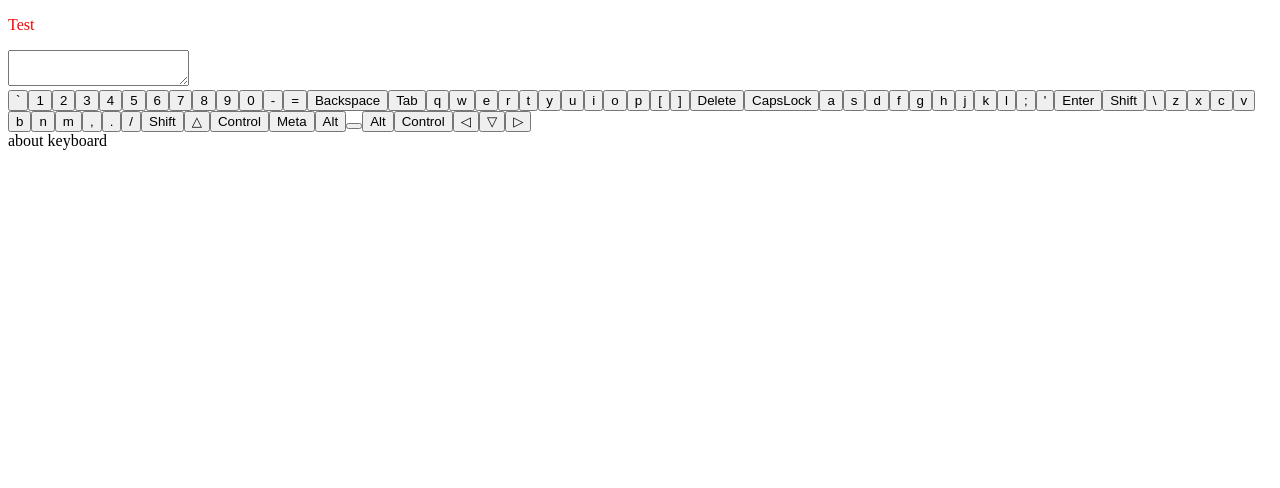
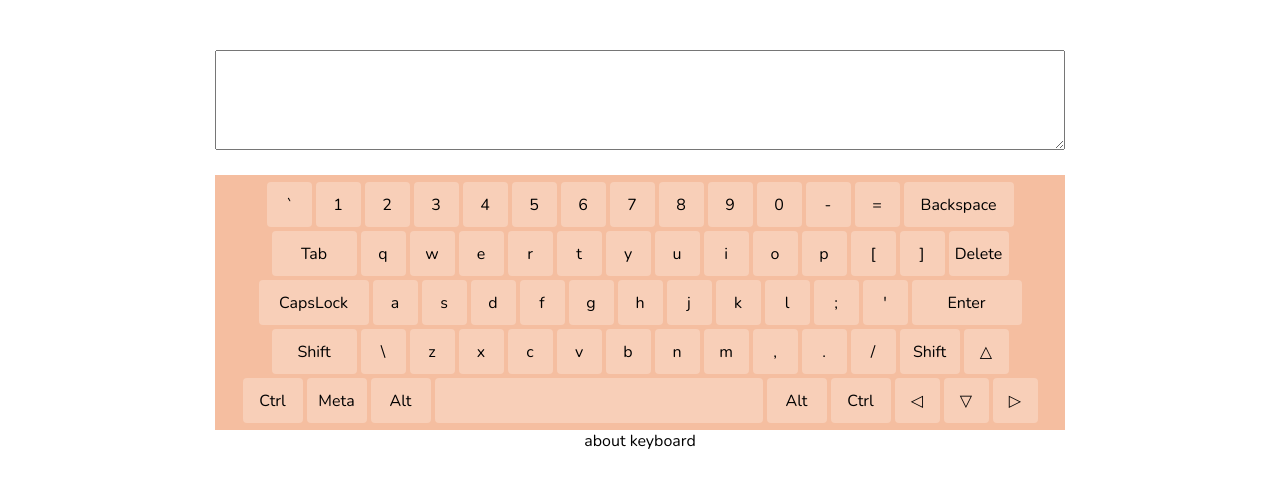
Before and after one commit to MilaSem/virtual-keyboard, a website: page index.html in a window 1280 px wide. Drawn offline with nearby package versions, Linux system fonts and the light colour scheme.

Commit message:
feat: add basic styles

```diff
--- a/index.html
+++ b/index.html
@@ -4,11 +4,11 @@
   <meta charset="UTF-8">
   <meta http-equiv="X-UA-Compatible" content="IE=edge">
   <meta name="viewport" content="width=device-width, initial-scale=1.0">
+  <link href="https://fonts.googleapis.com/css2?family=Nunito&display=swap" rel="stylesheet">
   <link rel="stylesheet" href="style.css">
   <title>Virtual Keyboard</title>
 </head>
 <body>
-  <p>Test</p>
 
   <script src="script.js"></script>
 </body>
--- a/script.js
+++ b/script.js
@@ -68,13 +68,13 @@ const buttonsObj = {
 
   Backspace: {
     key: { base: { en: 'Backspace', ru: 'Backspace' }, additional: { en: 'Backspace', ru: 'Backspace' } },
-    type: 'func',
+    type: 'func-large',
   },
 
   // вторая строка клавиатуры
   Tab: {
     key: { base: { en: 'Tab', ru: 'Tab' }, additional: { en: 'Tab', ru: 'Tab' } },
-    type: 'func',
+    type: 'func-medium',
   },
 
   KeyQ: {
@@ -145,7 +145,7 @@ const buttonsObj = {
   // третья строка клавиатуры
   CapsLock: {
     key: { base: { en: 'CapsLock', ru: 'CapsLock' }, additional: { en: 'CapsLock', ru: 'CapsLock' } },
-    type: 'func',
+    type: 'func-large',
   },
 
   KeyA: {
@@ -205,13 +205,13 @@ const buttonsObj = {
 
   Enter: {
     key: { base: { en: 'Enter', ru: 'Enter' }, additional: { en: 'Enter', ru: 'Enter' } },
-    type: 'func',
+    type: 'func-large',
   },
 
   // четвёртая строка клавиатуры
   ShiftLeft: {
     key: { base: { en: 'Shift', ru: 'Shift' }, additional: { en: 'Shift', ru: 'Shift' } },
-    type: 'func',
+    type: 'func-medium',
   },
 
   IntlBackslash: {
@@ -281,7 +281,7 @@ const buttonsObj = {
 
   // пятая строка клавиатуры
   ControlLeft: {
-    key: { base: { en: 'Control', ru: 'Control' }, additional: { en: 'Control', ru: 'Control' } },
+    key: { base: { en: 'Ctrl', ru: 'Ctrl' }, additional: { en: 'Ctrl', ru: 'Ctrl' } },
     type: 'func',
   },
 
@@ -297,7 +297,7 @@ const buttonsObj = {
 
   Space: {
     key: { base: { en: ' ', ru: ' ' }, additional: { en: ' ', ru: ' ' } },
-    type: 'func',
+    type: 'print-space',
   },
 
   AltRight: {
@@ -306,7 +306,7 @@ const buttonsObj = {
   },
 
   ControlRight: {
-    key: { base: { en: 'Control', ru: 'Control' }, additional: { en: 'Control', ru: 'Control' } },
+    key: { base: { en: 'Ctrl', ru: 'Ctrl' }, additional: { en: 'Ctrl', ru: 'Ctrl' } },
     type: 'func',
   },
 
@@ -347,7 +347,7 @@ class Keyboard {
       const button = document.createElement('button');
       button.textContent = buttonsObj[item].key[this.register][this.lang];
       button.classList.add('keyboard__button');
-      button.classList.add(`keyboard__button-${buttonsObj[item].type}`);
+      button.classList.add(`keyboard__button--${buttonsObj[item].type}`);
       button.dataset.code = item;
       fragment.appendChild(button);
     });
--- a/style.css
+++ b/style.css
@@ -1,3 +1,65 @@
-p {
-  color: red;
+* {
+  margin: 0;
+  padding: 0;
+  box-sizing: border-box;
+  font-family: "Nunito", sans-serif;
 }
+
+.container {
+  display: flex;
+  flex-direction: column;
+  align-items: center;
+  text-align: center;
+  width: 850px;
+  margin: 0 auto;
+}
+
+.textarea {
+  overflow: auto;
+  margin: 50px auto 25px;
+  width: 100%;
+  height: 100px;
+}
+
+.keyboard {
+  padding: 5px 25px 5px;
+  background-color:#f5bea0;
+}
+
+.keyboard__button {
+  display: inline-flex;
+  align-items: center;
+  justify-content: center;
+  vertical-align: top;
+  margin: 2px;
+  height: 45px;
+  font-size: 1rem;
+  background-color: rgba(255, 255, 255, 0.25);
+  border-radius: 4px;
+  border: none;
+  cursor: pointer;
+}
+
+.keyboard__button:active {
+  background-color: rgba(255, 255, 255, 0.15);
+}
+
+.keyboard__button--print {
+  width: 45px;
+}
+
+.keyboard__button--print-space {
+  width: 328px;
+}
+
+.keyboard__button--func {
+  width: 60px;
+}
+
+.keyboard__button--func-medium {
+  width: 85px;
+}
+
+.keyboard__button--func-large {
+  width: 110px;
+}
```
